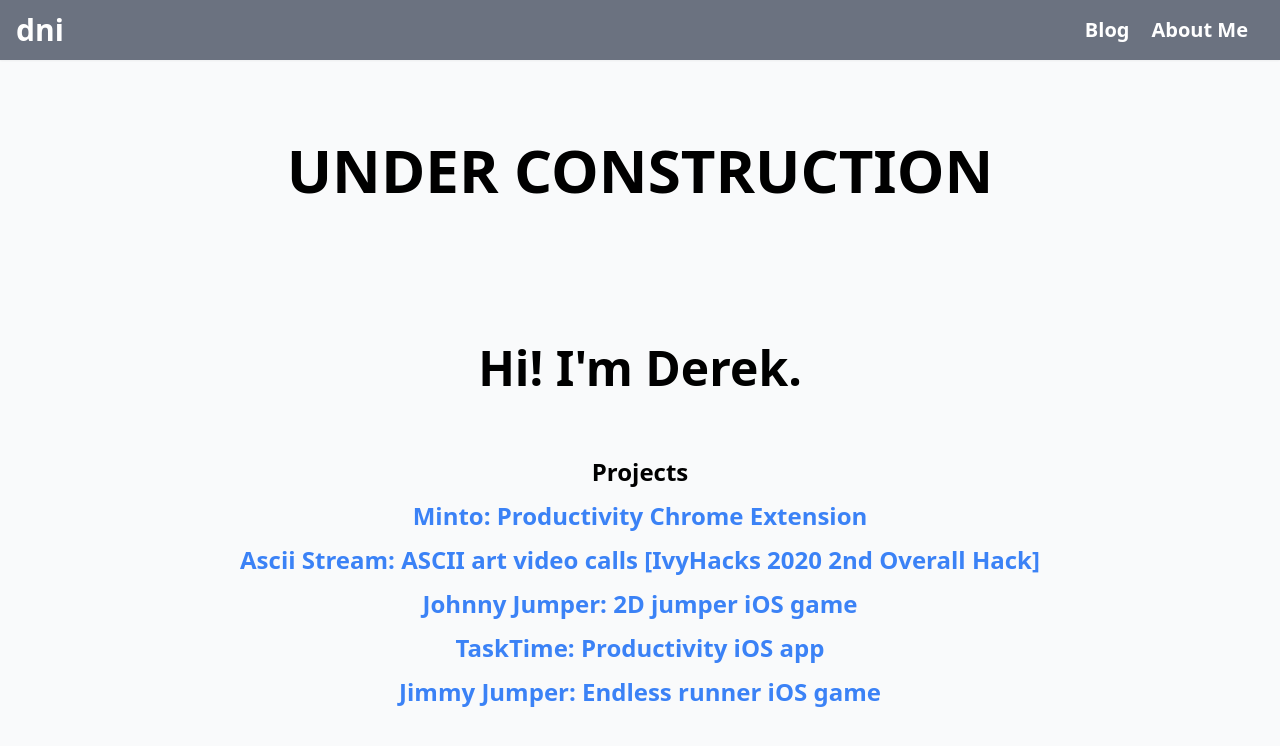
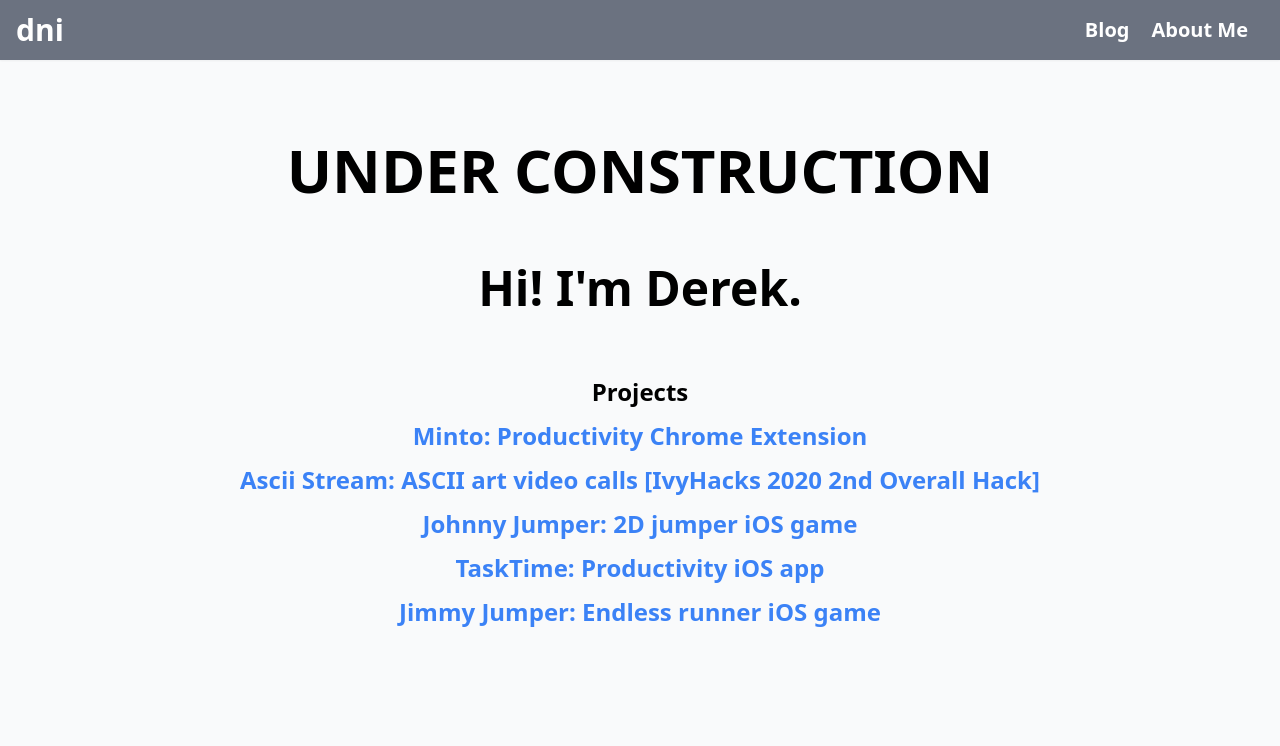
Before and after one commit to derekni/personal-website, a Next.js app: page / in a window 1280 px wide. Shown: the top 746 px of the page. Built offline with nearby package versions, Linux system fonts and the light colour scheme.

Commit message:
fix spacing

```diff
--- a/src/pages/index.tsx
+++ b/src/pages/index.tsx
@@ -29,7 +29,7 @@ const IndexPage = (): ReactElement => (
           </a>
         </div>
       </div>
-      <div className="text-6xl font-bold py-20 text-center">
+      <div className="text-6xl font-bold pt-20 text-center">
         UNDER CONSTRUCTION
       </div>
       <div className="text-5xl font-bold py-16 text-center">Hi! I'm Derek.</div>
```
